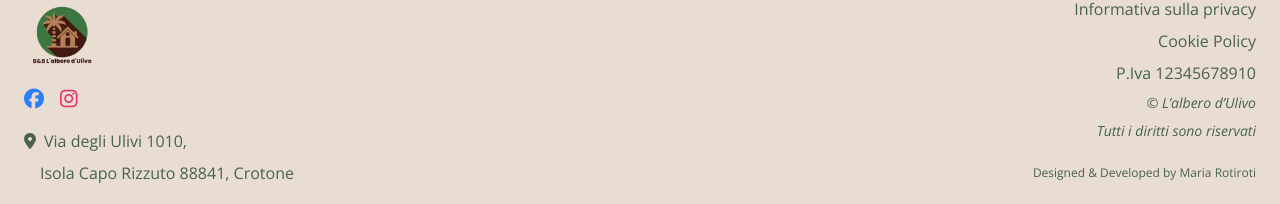
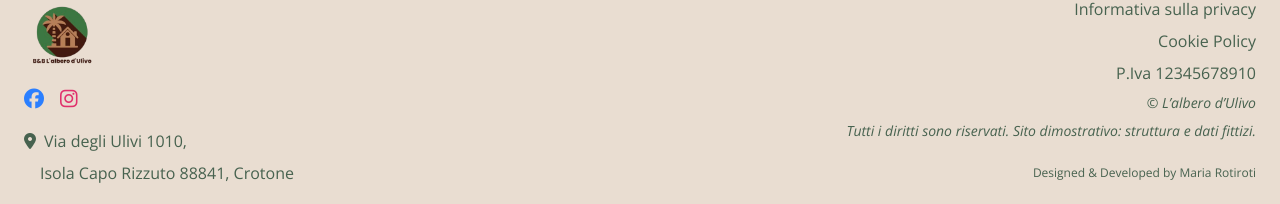
Before and after one commit to MarLory/B-B-L-albero-d-Ulivo, a React (Vite) app: page / in a window 1280 px wide. Shown: the part 3779-3983 px from the top of the page. Built offline with nearby package versions, Linux system fonts and the light colour scheme.

Commit message:
Update Footer.jsx

```diff
--- a/src/components/organisms/Footer.jsx
+++ b/src/components/organisms/Footer.jsx
@@ -51,7 +51,7 @@ export default function Footer() {
                             © L’albero d’Ulivo
                         </p>
                         <p className="text-sm italic">
-                            Tutti i diritti sono riservati
+                            Tutti i diritti sono riservati. Sito dimostrativo: struttura e dati fittizi.
                         </p>
                         <p className="pt-4 text-xs text-[var(--text-primario)]">
                             Designed & Developed by Maria Rotiroti
```
